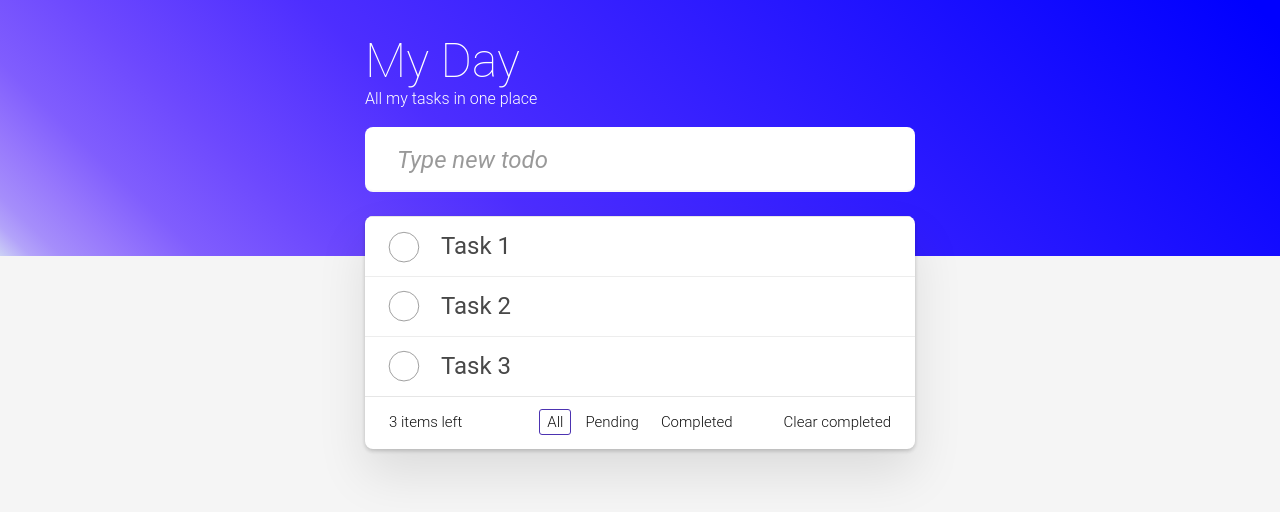
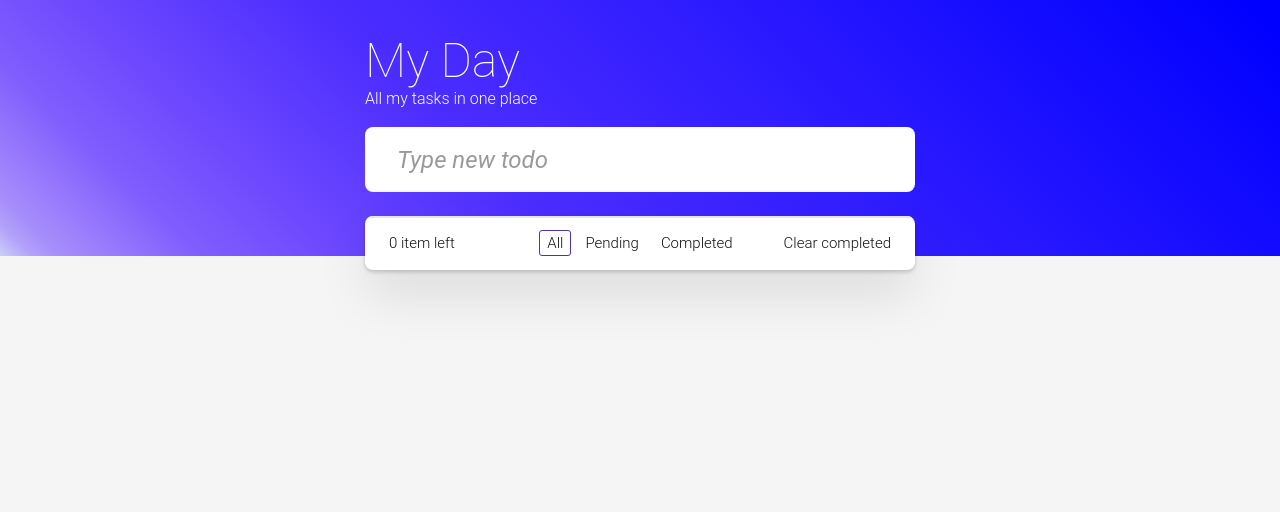
Before and after one commit to DannielNavas/todoapp, an Angular app: page /home in a window 1280 px wide. Shown: the top 512 px of the page. Built offline with nearby package versions, Linux system fonts and the light colour scheme.

Commit message:
✨ Refactor HomeComponent to use signals and add local storage persistence

```diff
--- a/src/app/pages/home/home.component.ts
+++ b/src/app/pages/home/home.component.ts
@@ -1,5 +1,5 @@
 import { CommonModule } from '@angular/common';
-import { Component, computed, signal } from '@angular/core';
+import { Component, Injector, OnInit, computed, effect, inject, signal } from '@angular/core';
 import { FormControl, ReactiveFormsModule, Validators } from '@angular/forms';
 import { Task } from '../../models/task.model';
 
@@ -11,27 +11,12 @@ export type Filter = 'all' | 'pending' | 'completed';
   templateUrl: './home.component.html',
   styleUrl: './home.component.css',
 })
-export class HomeComponent {
-  tasks = signal<Task[]>([
-    {
-      id: Date.now(),
-      title: 'Task 1',
-      completed: false,
-    },
-    {
-      id: Date.now(),
-      title: 'Task 2',
-      completed: false,
-    },
-    {
-      id: Date.now(),
-      title: 'Task 3',
-      completed: false,
-    },
-  ]);
+export class HomeComponent implements OnInit {
+  tasks = signal<Task[]>([]);
 
   filter = signal<Filter>('all');
 
+  // Retorna un nuevo valor cada vez que cambia el valor de tasks o filter (reactividad)
   taskByFilter = computed(() => {
     const filter = this.filter();
     const tasks = this.tasks();
@@ -45,8 +30,29 @@ export class HomeComponent {
     validators: [Validators.required, Validators.minLength(4)],
     nonNullable: true,
   });
+  injector = inject(Injector);
 
-  constructor() {}
+  constructor() {
+    // El effect de signals no retorna
+    // El effect de signals se ejecuta cada vez que cambia el valor de la señal
+    // effect(() => {
+    //   const tasks = this.tasks();
+    //   localStorage.setItem('tasks', JSON.stringify(tasks));
+    // });
+  }
+
+  ngOnInit() {
+      const tasks = localStorage.getItem('tasks');
+    if (tasks) this.tasks.set(JSON.parse(tasks));
+    this.trackTask();
+  }
+
+  trackTask() {
+    effect(() => {
+      const tasks = this.tasks();
+      localStorage.setItem('tasks', JSON.stringify(tasks));
+    }, {injector: this.injector});
+  }
 
   // changeHandler(event: Event) {
   //   const input = event.target as HTMLInputElement;
```
